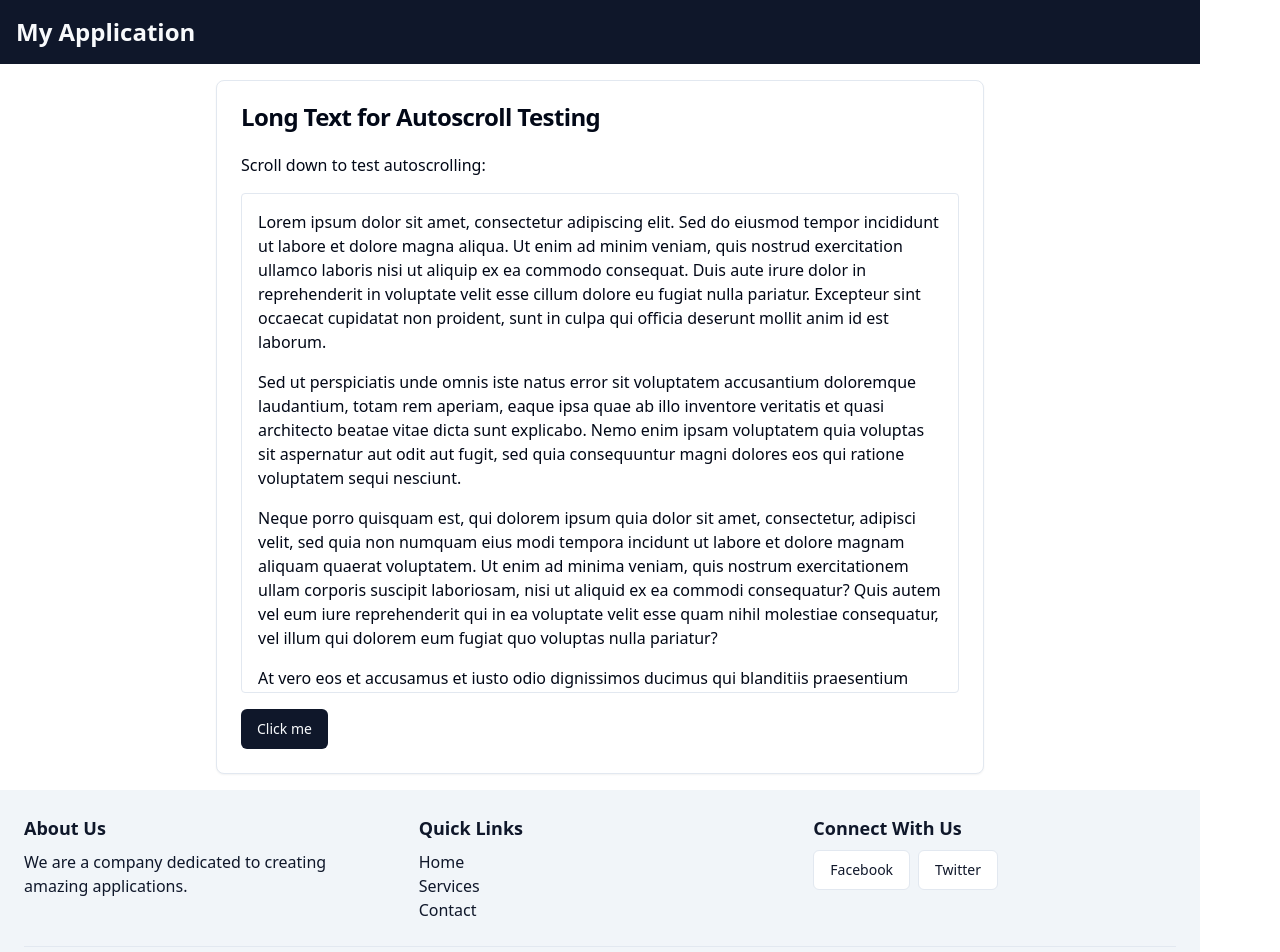
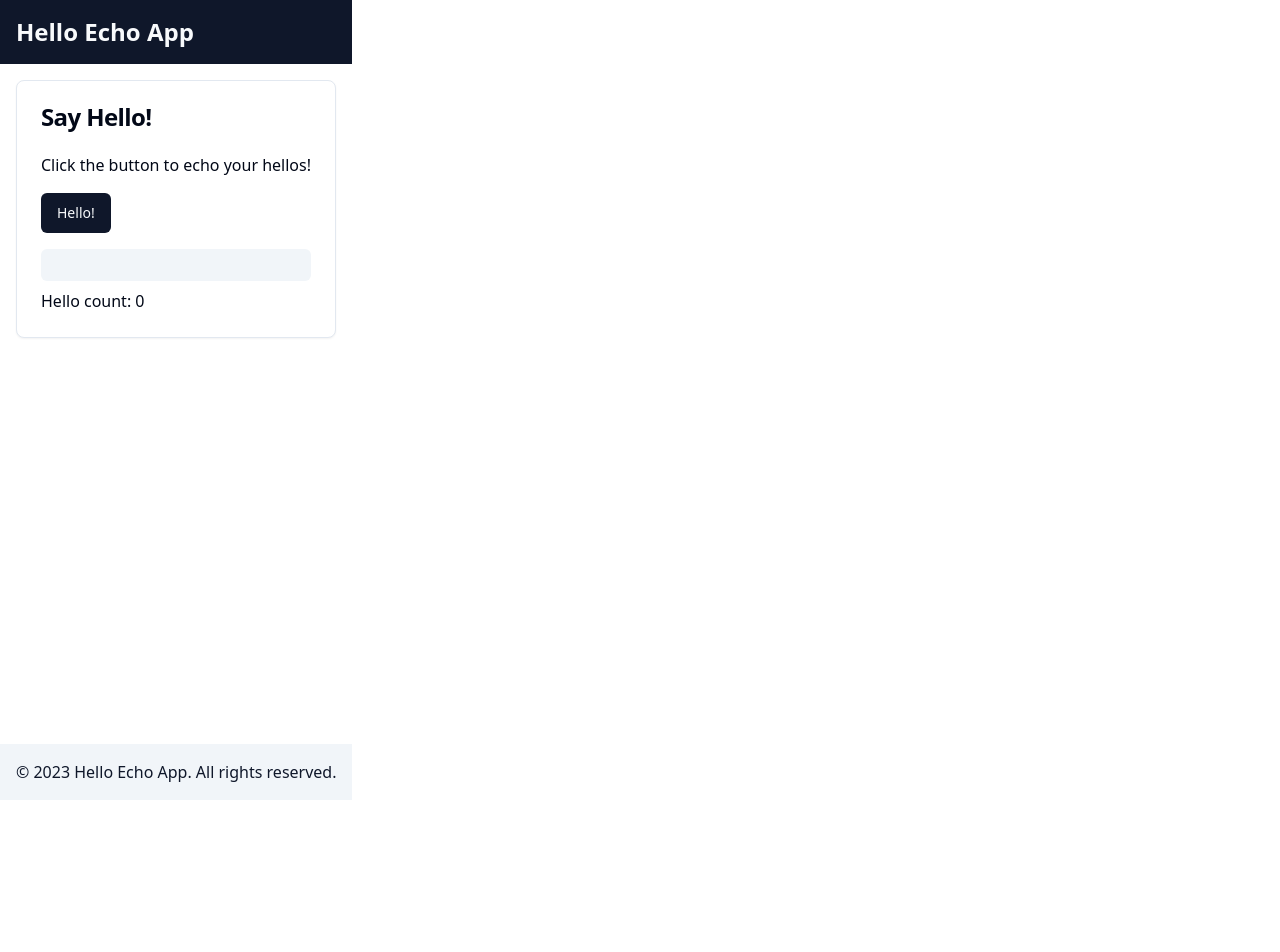
Before and after one commit to GPT-Engineer-App-Dev/versatile-foundation, a React (Vite) app: page / in a window 1280 px wide. Shown: the top 952 px of the page. After the commit the page ends 800 px from the top, so only its background shows below. Built offline with nearby package versions, Linux system fonts and the light colour scheme.

Commit message:
GPT Engineer Update

```diff
--- a/src/pages/Index.jsx
+++ b/src/pages/Index.jsx
@@ -1,80 +1,41 @@
-import React from "react";
+import React, { useState } from "react";
 import { Button } from "@/components/ui/button";
 import { Input } from "@/components/ui/input";
 import { Card, CardHeader, CardTitle, CardContent } from "@/components/ui/card";
-import { Separator } from "@/components/ui/separator";
 
 const Index = () => {
+  const [helloCount, setHelloCount] = useState(0);
+  const [echoText, setEchoText] = useState("");
+
+  const handleHelloClick = () => {
+    setHelloCount(prevCount => prevCount + 1);
+    setEchoText("hello".repeat(helloCount + 1));
+  };
+
   return (
     <div className="min-h-screen flex flex-col">
-      {/* Header */}
       <header className="bg-primary text-primary-foreground p-4">
-        <h1 className="text-2xl font-bold">My Application</h1>
+        <h1 className="text-2xl font-bold">Hello Echo App</h1>
       </header>
 
-      {/* Main content */}
       <main className="flex-grow p-4">
-        <Card className="max-w-3xl mx-auto">
+        <Card className="max-w-md mx-auto">
           <CardHeader>
-            <CardTitle>Long Text for Autoscroll Testing</CardTitle>
+            <CardTitle>Say Hello!</CardTitle>
           </CardHeader>
           <CardContent>
-            <p className="mb-4">Scroll down to test autoscrolling:</p>
-            <div className="h-[500px] overflow-y-auto p-4 border rounded">
-              <p>
-                Lorem ipsum dolor sit amet, consectetur adipiscing elit. Sed do eiusmod tempor incididunt ut labore et dolore magna aliqua. Ut enim ad minim veniam, quis nostrud exercitation ullamco laboris nisi ut aliquip ex ea commodo consequat. Duis aute irure dolor in reprehenderit in voluptate velit esse cillum dolore eu fugiat nulla pariatur. Excepteur sint occaecat cupidatat non proident, sunt in culpa qui officia deserunt mollit anim id est laborum.
-              </p>
-              <p className="mt-4">
-                Sed ut perspiciatis unde omnis iste natus error sit voluptatem accusantium doloremque laudantium, totam rem aperiam, eaque ipsa quae ab illo inventore veritatis et quasi architecto beatae vitae dicta sunt explicabo. Nemo enim ipsam voluptatem quia voluptas sit aspernatur aut odit aut fugit, sed quia consequuntur magni dolores eos qui ratione voluptatem sequi nesciunt.
-              </p>
-              <p className="mt-4">
-                Neque porro quisquam est, qui dolorem ipsum quia dolor sit amet, consectetur, adipisci velit, sed quia non numquam eius modi tempora incidunt ut labore et dolore magnam aliquam quaerat voluptatem. Ut enim ad minima veniam, quis nostrum exercitationem ullam corporis suscipit laboriosam, nisi ut aliquid ex ea commodi consequatur? Quis autem vel eum iure reprehenderit qui in ea voluptate velit esse quam nihil molestiae consequatur, vel illum qui dolorem eum fugiat quo voluptas nulla pariatur?
-              </p>
-              <p className="mt-4">
-                At vero eos et accusamus et iusto odio dignissimos ducimus qui blanditiis praesentium voluptatum deleniti atque corrupti quos dolores et quas molestias excepturi sint occaecati cupiditate non provident, similique sunt in culpa qui officia deserunt mollitia animi, id est laborum et dolorum fuga. Et harum quidem rerum facilis est et expedita distinctio.
-              </p>
-              <p className="mt-4">
-                Nam libero tempore, cum soluta nobis est eligendi optio cumque nihil impedit quo minus id quod maxime placeat facere possimus, omnis voluptas assumenda est, omnis dolor repellendus. Temporibus autem quibusdam et aut officiis debitis aut rerum necessitatibus saepe eveniet ut et voluptates repudiandae sint et molestiae non recusandae. Itaque earum rerum hic tenetur a sapiente delectus, ut aut reiciendis voluptatibus maiores alias consequatur aut perferendis doloribus asperiores repellat.
-              </p>
-              <p className="mt-4">
-                Lorem ipsum dolor sit amet, consectetur adipiscing elit. Sed do eiusmod tempor incididunt ut labore et dolore magna aliqua. Ut enim ad minim veniam, quis nostrud exercitation ullamco laboris nisi ut aliquip ex ea commodo consequat. Duis aute irure dolor in reprehenderit in voluptate velit esse cillum dolore eu fugiat nulla pariatur. Excepteur sint occaecat cupidatat non proident, sunt in culpa qui officia deserunt mollit anim id est laborum.
-              </p>
-              <p className="mt-4">
-                Sed ut perspiciatis unde omnis iste natus error sit voluptatem accusantium doloremque laudantium, totam rem aperiam, eaque ipsa quae ab illo inventore veritatis et quasi architecto beatae vitae dicta sunt explicabo. Nemo enim ipsam voluptatem quia voluptas sit aspernatur aut odit aut fugit, sed quia consequuntur magni dolores eos qui ratione voluptatem sequi nesciunt.
-              </p>
+            <p className="mb-4">Click the button to echo your hellos!</p>
+            <Button onClick={handleHelloClick} className="mb-4">Hello!</Button>
+            <div className="p-4 bg-secondary rounded-md">
+              <p className="font-mono break-all">{echoText}</p>
             </div>
-            <Button className="mt-4">Click me</Button>
+            <p className="mt-2">Hello count: {helloCount}</p>
           </CardContent>
         </Card>
       </main>
 
-      {/* Footer */}
-      <footer className="bg-secondary text-secondary-foreground p-6">
-        <div className="max-w-6xl mx-auto">
-          <div className="grid grid-cols-1 md:grid-cols-3 gap-8">
-            <div>
-              <h3 className="text-lg font-semibold mb-2">About Us</h3>
-              <p>We are a company dedicated to creating amazing applications.</p>
-            </div>
-            <div>
-              <h3 className="text-lg font-semibold mb-2">Quick Links</h3>
-              <ul>
-                <li><a href="#" className="hover:underline">Home</a></li>
-                <li><a href="#" className="hover:underline">Services</a></li>
-                <li><a href="#" className="hover:underline">Contact</a></li>
-              </ul>
-            </div>
-            <div>
-              <h3 className="text-lg font-semibold mb-2">Connect With Us</h3>
-              <Button variant="outline" className="mr-2">Facebook</Button>
-              <Button variant="outline">Twitter</Button>
-            </div>
-          </div>
-          <Separator className="my-6" />
-          <div className="text-center">
-            <p>&copy; 2023 My Application. All rights reserved.</p>
-          </div>
-        </div>
+      <footer className="bg-secondary text-secondary-foreground p-4 text-center">
+        <p>&copy; 2023 Hello Echo App. All rights reserved.</p>
       </footer>
     </div>
   );
```
